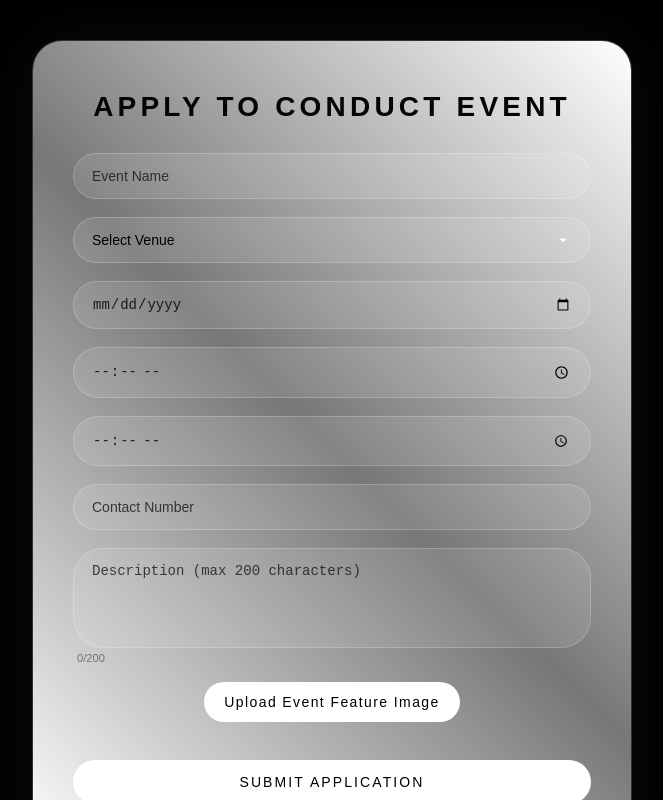
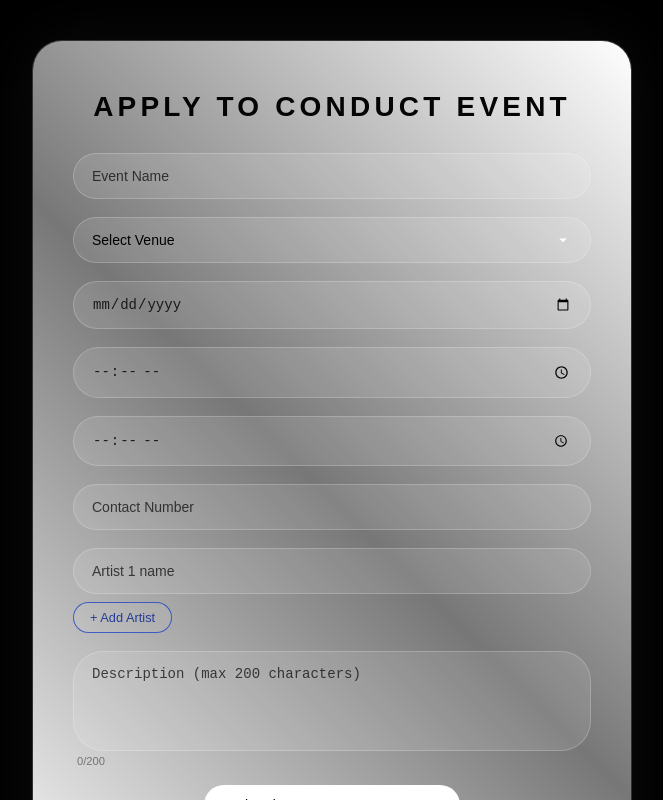
Before and after one commit to amo2003/2026---Event-Managment---Spring-Boot, a React (Create React App) app in the folder frontend/: page /create-event in a window 1280 px wide. Shown: the top 800 px of the page, without its empty margins (308-971 px from the left). Built offline with nearby package versions, Linux system fonts and the light colour scheme.

Commit message:
add artist setup

```diff
--- a/frontend/src/SocietyPages/AdminEventRequests/AdminEventRequests.js
+++ b/frontend/src/SocietyPages/AdminEventRequests/AdminEventRequests.js
@@ -95,6 +95,7 @@ const AdminPendingEvents = () => {
                   <th>Date</th>
                   <th>Time</th>
                   <th>Venue</th>
+                  <th>Artists</th>
                   <th>Description</th>
                   <th>Image</th>
                   <th>Status</th>
@@ -109,6 +110,7 @@ const AdminPendingEvents = () => {
                     <td>{event.eventDate}</td>
                     <td>{event.startTime} – {event.endTime}</td>
                     <td>{event.venue}</td>
+                    <td>{event.artists || "—"}</td>
                     <td
                       className="aer-desc-cell"
                       onClick={(e) => { e.stopPropagation(); if (event.description) setDescEvent(event); }}
@@ -199,6 +201,12 @@ const AdminPendingEvents = () => {
                   <span className="aer-detail-label">Contact</span>
                   <span className="aer-detail-value">{detailEvent.contactNumber || "—"}</span>
                 </div>
+                {detailEvent.artists && (
+                  <div className="aer-detail-field aer-detail-full">
+                    <span className="aer-detail-label">Artists</span>
+                    <span className="aer-detail-value">{detailEvent.artists}</span>
+                  </div>
+                )}
                 {detailEvent.adminMessage && (
                   <div className="aer-detail-field aer-detail-full">
                     <span className="aer-detail-label">Admin Note</span>
--- a/frontend/src/SocietyPages/CreateEvent/CreateEvent.css
+++ b/frontend/src/SocietyPages/CreateEvent/CreateEvent.css
@@ -180,14 +180,14 @@
   background-color: rgba(255,255,255,0.2);
 }
 
-/* ===== FIELD WRAPPER ===== */
+/*  FIELD WRAPPER  */
 .ce-field {
   display: flex;
   flex-direction: column;
   gap: 4px;
 }
 
-/* ===== INLINE ERROR ===== */
+/*  INLINE ERROR  */
 .ce-field-error {
   font-size: 0.72rem;
   color: #ef4444;
@@ -195,7 +195,7 @@
   padding-left: 6px;
 }
 
-/* ===== DESCRIPTION FOOTER ===== */
+/*  DESCRIPTION FOOTER  */
 .ce-desc-footer {
   display: flex;
   justify-content: space-between;
@@ -213,3 +213,54 @@
   color: #ef4444;
   font-weight: 600;
 }
+
+/* ARTISTS */
+.ce-artists-list {
+  display: flex;
+  flex-direction: column;
+  gap: 8px;
+}
+
+.ce-artist-row {
+  display: flex;
+  align-items: center;
+  gap: 8px;
+}
+
+.ce-artist-input {
+  flex: 1;
+}
+
+.ce-artist-remove {
+  width: 34px;
+  height: 34px;
+  border-radius: 50%;
+  border: 1px solid rgba(239, 68, 68, 0.4);
+  background: rgba(239, 68, 68, 0.08);
+  color: #ef4444;
+  font-size: 0.8rem;
+  cursor: pointer;
+  flex-shrink: 0;
+  transition: 0.2s;
+}
+
+.ce-artist-remove:hover {
+  background: rgba(239, 68, 68, 0.2);
+}
+
+.ce-artist-add {
+  align-self: flex-start;
+  padding: 7px 16px;
+  border-radius: 20px;
+  border: 1px solid rgba(0, 47, 202, 0.668);
+  background: rgba(255, 255, 255, 0.06);
+  color: rgba(0, 29, 145, 0.8);
+  font-size: 0.8rem;
+  cursor: pointer;
+  transition: 0.2s;
+  font-family: 'Poppins', sans-serif;
+}
+
+.ce-artist-add:hover {
+  background: rgba(255, 255, 255, 0.12);
+}
--- a/frontend/src/SocietyPages/CreateEvent/CreateEvent.js
+++ b/frontend/src/SocietyPages/CreateEvent/CreateEvent.js
@@ -13,6 +13,7 @@ const CreateEvent = () => {
     startTime: "", endTime: "", contactNumber: "", description: "",
   });
 
+  const [artists, setArtists] = useState([""]);
   const [image, setImage] = useState(null);
   const [preview, setPreview] = useState(null);
   const [errors, setErrors] = useState({});
@@ -41,6 +42,20 @@ const CreateEvent = () => {
     setForm(prev => ({ ...prev, contactNumber: value }));
   };
 
+  const handleArtistChange = (index, value) => {
+    const updated = [...artists];
+    updated[index] = value.replace(/[0-9]/g, ""); // no numbers
+    setArtists(updated);
+    setErrors(prev => ({ ...prev, artists: "" }));
+  };
+
+  const addArtist = () => setArtists(prev => [...prev, ""]);
+
+  const removeArtist = (index) => {
+    if (artists.length === 1) return; // keep at least one
+    setArtists(prev => prev.filter((_, i) => i !== index));
+  };
+
   const handleDescChange = (e) => {
     const value = e.target.value;
     if (value.length > 200) return;
@@ -60,6 +75,8 @@ const CreateEvent = () => {
     if (!form.contactNumber.trim()) e.contactNumber = "Contact number is required.";
     else if (form.contactNumber.length !== 10)
                                     e.contactNumber = "Contact number must be exactly 10 digits.";
+    const filledArtists = artists.filter(a => a.trim());
+    if (filledArtists.length === 0) e.artists = "At least one artist is required.";
     if (!form.description.trim())   e.description   = "Description is required.";
     if (!image)                      e.image         = "Please upload a feature image.";
     return e;
@@ -73,6 +90,7 @@ const CreateEvent = () => {
     try {
       const data = new FormData();
       Object.keys(form).forEach((key) => data.append(key, form[key]));
+      data.append("artists", artists.filter(a => a.trim()).join(", "));
       data.append("societyId", user.id);
       if (image) data.append("image", image);
 
@@ -82,6 +100,7 @@ const CreateEvent = () => {
 
       alert("Event Submitted! Waiting for Admin Approval.");
       setForm({ eventName: "", venue: "", eventDate: "", startTime: "", endTime: "", contactNumber: "", description: "" });
+      setArtists([""]);
       setImage(null);
       setPreview(null);
       navigate("/my-events");
@@ -152,6 +171,27 @@ const CreateEvent = () => {
             <FE name="contactNumber" />
           </div>
 
+          {/* Artists */}
+          <div className="ce-field">
+            <div className="ce-artists-list">
+              {artists.map((artist, index) => (
+                <div key={index} className="ce-artist-row">
+                  <input
+                    className="event-input ce-artist-input"
+                    placeholder={`Artist ${index + 1} name`}
+                    value={artist}
+                    onChange={(e) => handleArtistChange(index, e.target.value)}
+                  />
+                  {artists.length > 1 && (
+                    <button type="button" className="ce-artist-remove" onClick={() => removeArtist(index)}>✕</button>
+                  )}
+                </div>
+              ))}
+              <button type="button" className="ce-artist-add" onClick={addArtist}>+ Add Artist</button>
+            </div>
+            <FE name="artists" />
+          </div>
+
           <div className="ce-field">
             <textarea className="event-textarea" placeholder="Description (max 200 characters)"
               value={form.description} onChange={handleDescChange} />
```
Also changed, not shown: 2 other files (tests, documents, lock files or other folders).
